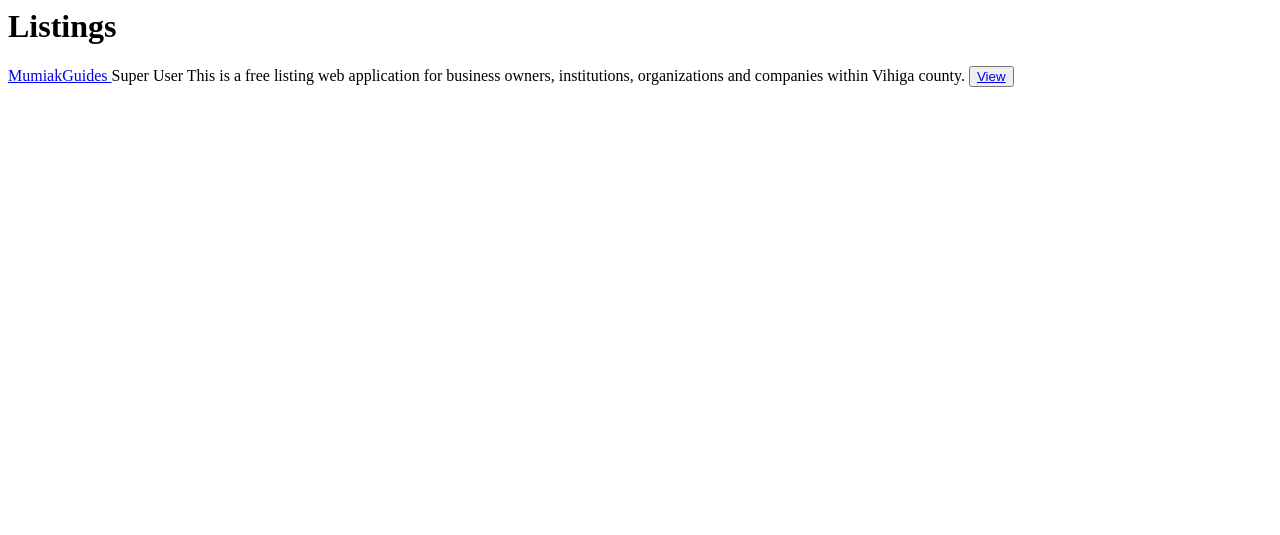
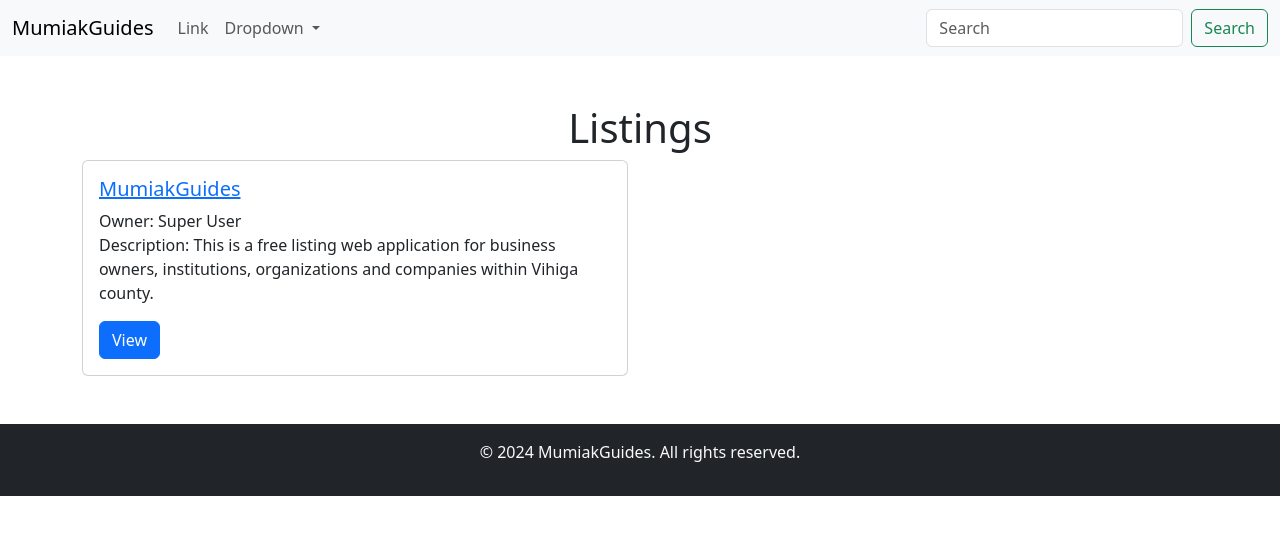
Before and after one commit to mumiak-mitch/alx-low_level_programming, a Django app: page / in a window 1280 px wide. Shown: the top 535 px of the page. Run offline with Django 5.2, Linux system fonts and the light colour scheme; data comes from the database, SQL or seed files in the repository.

Commit message:
Styling with Bootstrap

```diff
--- /dev/null
+++ b/listings/templates/base.html
@@ -0,0 +1,77 @@
+<!doctype html>
+<html lang="en">
+
+<head>
+    <meta charset="utf-8">
+    <meta name="viewport" content="width=device-width, initial-scale=1">
+    <title>
+        {% block title %} MumiakGuides {% endblock %}
+    </title>
+    <link href="https://cdn.jsdelivr.net/npm/bootstrap@5.3.2/dist/css/bootstrap.min.css" rel="stylesheet"
+        integrity="sha384-T3c6CoIi6uLrA9TneNEoa7RxnatzjcDSCmG1MXxSR1GAsXEV/Dwwykc2MPK8M2HN" crossorigin="anonymous">
+</head>
+
+<body>
+    <nav class="navbar navbar-expand-lg bg-body-tertiary">
+        <div class="container-fluid">
+            <a class="navbar-brand" href="{% url 'home' %}">MumiakGuides</a>
+            <button class="navbar-toggler" type="button" data-bs-toggle="collapse"
+                data-bs-target="#navbarSupportedContent" aria-controls="navbarSupportedContent" aria-expanded="false"
+                aria-label="Toggle navigation">
+                <span class="navbar-toggler-icon"></span>
+            </button>
+            <div class="collapse navbar-collapse" id="navbarSupportedContent">
+                <ul class="navbar-nav me-auto mb-2 mb-lg-0">
+                    <li class="nav-item">
+                        <a class="nav-link" href="#">Link</a>
+                    </li>
+                    <li class="nav-item dropdown">
+                        <a class="nav-link dropdown-toggle" href="#" role="button" data-bs-toggle="dropdown"
+                            aria-expanded="false">
+                            Dropdown
+                        </a>
+                        <ul class="dropdown-menu">
+                            <li><a class="dropdown-item" href="#">Action</a></li>
+                            <li><a class="dropdown-item" href="#">Another action</a></li>
+                            <li>
+                                <hr class="dropdown-divider">
+                            </li>
+                            <li><a class="dropdown-item" href="#">Something else here</a></li>
+                        </ul>
+                    </li>
+                </ul>
+                <form class="d-flex" role="search">
+                    <input class="form-control me-2" type="search" placeholder="Search" aria-label="Search">
+                    <button class="btn btn-outline-success" type="submit">Search</button>
+                </form>
+            </div>
+        </div>
+    </nav>
+
+    <br><br>
+
+    <div class="container">
+        {% block content %}
+        {% endblock %}
+    </div>
+
+    <br><br>
+
+    <footer class="bg-dark text-light text-center py-3">
+        <div class="container">
+            <p>&copy; 2024 MumiakGuides. All rights reserved.</p>
+        </div>
+    </footer>
+
+    <script src="https://cdn.jsdelivr.net/npm/bootstrap@5.3.2/dist/js/bootstrap.bundle.min.js"
+        integrity="sha384-C6RzsynM9kWDrMNeT87bh95OGNyZPhcTNXj1NW7RuBCsyN/o0jlpcV8Qyq46cDfL"
+        crossorigin="anonymous"></script>
+    <script src="https://cdn.jsdelivr.net/npm/@popperjs/core@2.11.8/dist/umd/popper.min.js"
+        integrity="sha384-I7E8VVD/ismYTF4hNIPjVp/Zjvgyol6VFvRkX/vR+Vc4jQkC+hVqc2pM8ODewa9r"
+        crossorigin="anonymous"></script>
+    <script src="https://cdn.jsdelivr.net/npm/bootstrap@5.3.2/dist/js/bootstrap.min.js"
+        integrity="sha384-BBtl+eGJRgqQAUMxJ7pMwbEyER4l1g+O15P+16Ep7Q9Q+zqX6gSbd85u4mG4QzX+"
+        crossorigin="anonymous"></script>
+</body>
+
+</html>
--- a/listings/templates/index.html
+++ b/listings/templates/index.html
@@ -1,11 +1,24 @@
-<h1>Listings</h1>
+{% extends 'base.html' %}
 
-{% for listing in object_list %}
+{% block content %}
 
-<a href="{% url 'listing' listing.pk %}"> {{ listing.name }} </a>
-{{ listing.owner.first_name }} {{ listing.owner.last_name }}
-{{ listing.description }}
+<h1 class="text-center">Listings</h1>
 
-<button><a href="{% url 'listing' listing.pk %}"> View </a></button>
+<div class="row row-cols-1 row-cols-md-2 g-4">
+    {% for listing in object_list %}
+    <div class="col">
+        <div class="card">
+            <div class="card-body">
+                <h5 class="card-title"><a href="{% url 'listing' listing.pk %}">{{ listing.name }}</a></h5>
+                <p class="card-text">
+                    Owner: {{ listing.owner.first_name }} {{ listing.owner.last_name }}<br>
+                    Description: {{ listing.description }}
+                </p>
+                <a href="{% url 'listing' listing.pk %}" class="btn btn-primary">View</a>
+            </div>
+        </div>
+    </div>
+    {% endfor %}
+</div>
 
-{% endfor %}
+{% endblock %}
```
Also changed, not shown: listings/templates/listing_detail.html (+12 -4 lines), README.md.
